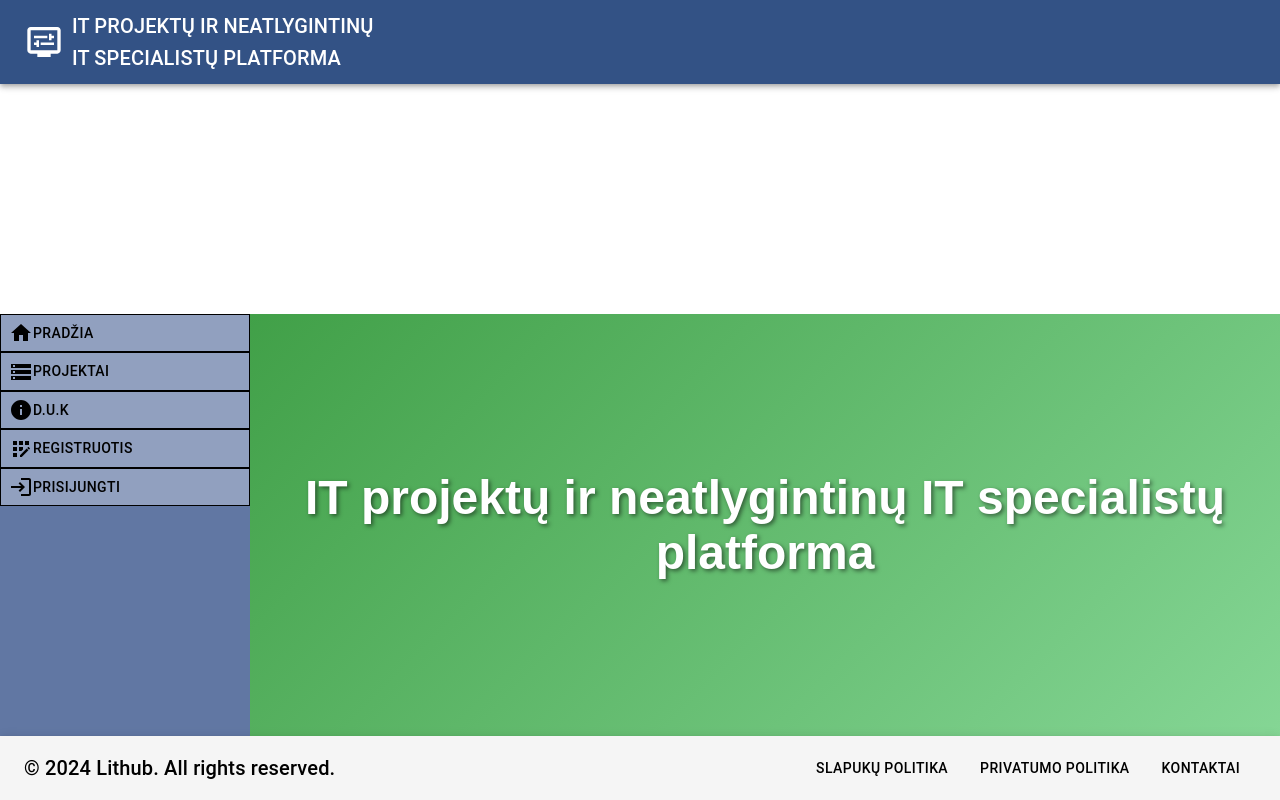
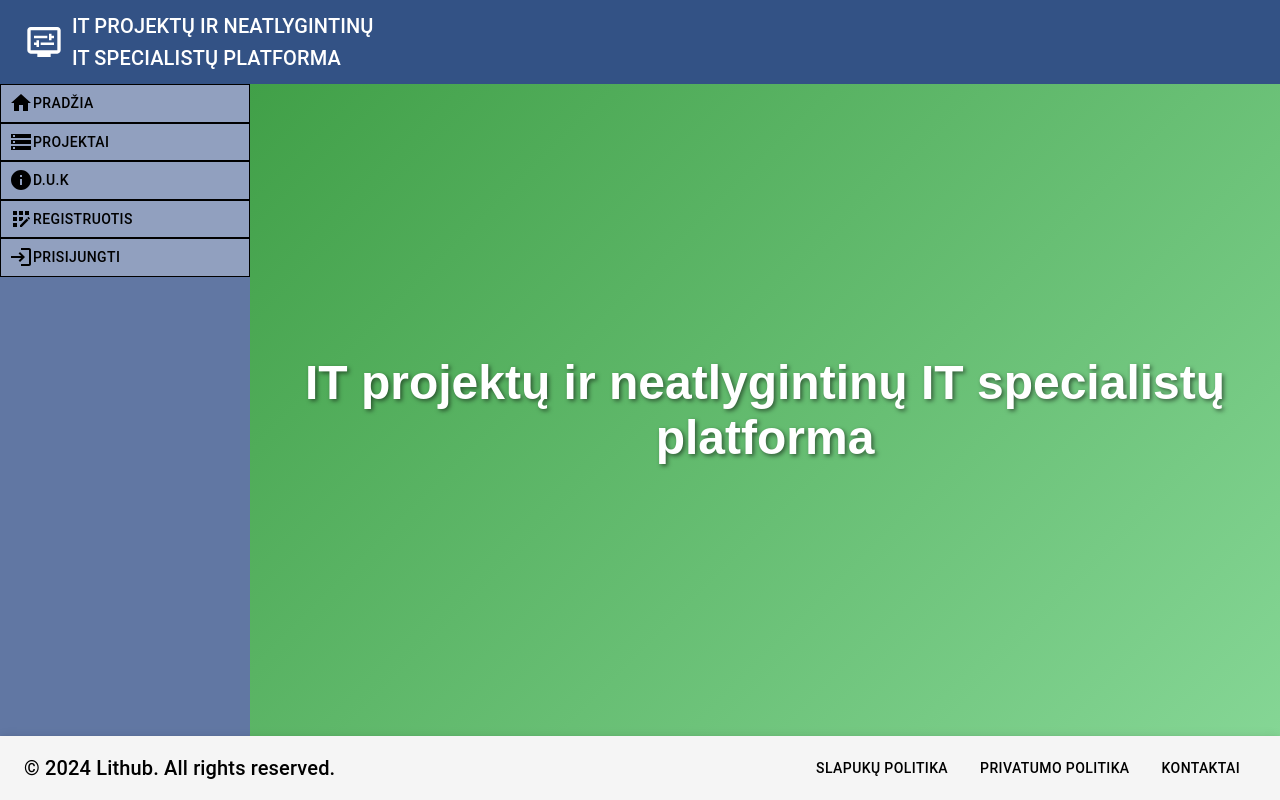
Before and after one commit to Kazill/LitHub, a React (Create React App) app in the folder lithub/: page / in a window 1280 px wide. Built offline with nearby package versions, Linux system fonts and the light colour scheme.

Commit message:
Fixed style fitting content

```diff
--- a/lithub/src/components/Nav.tsx
+++ b/lithub/src/components/Nav.tsx
@@ -141,7 +141,7 @@ const Nav: React.FC<{}> = () => {
     );
 
     return (
-        <Box sx={{ flexGrow: 1 }}>
+        <Box>
             <AppBar position='static' sx={{bgcolor: '#335285'}}>
                 <Toolbar>
                     <div style={{ display: 'flex', alignItems: 'center',marginTop:'10px',marginBottom:'10px' }}>
```
